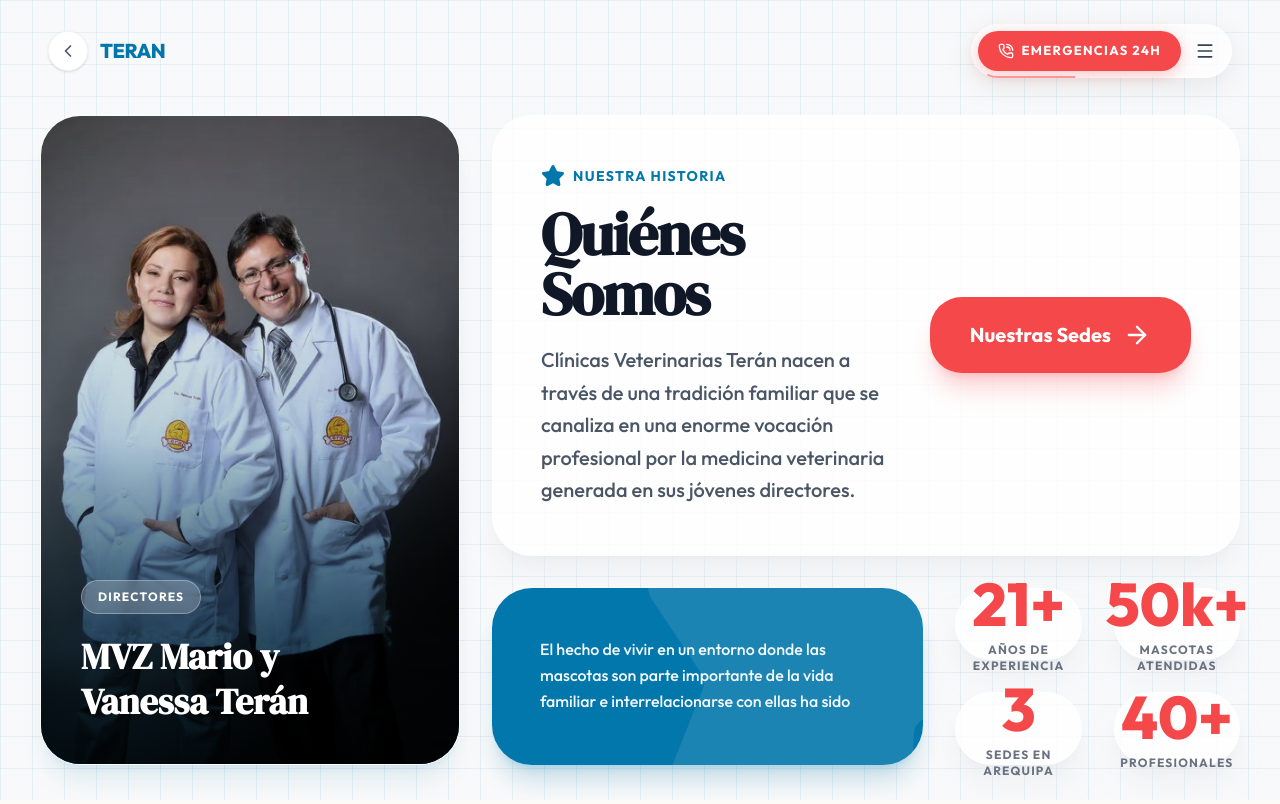
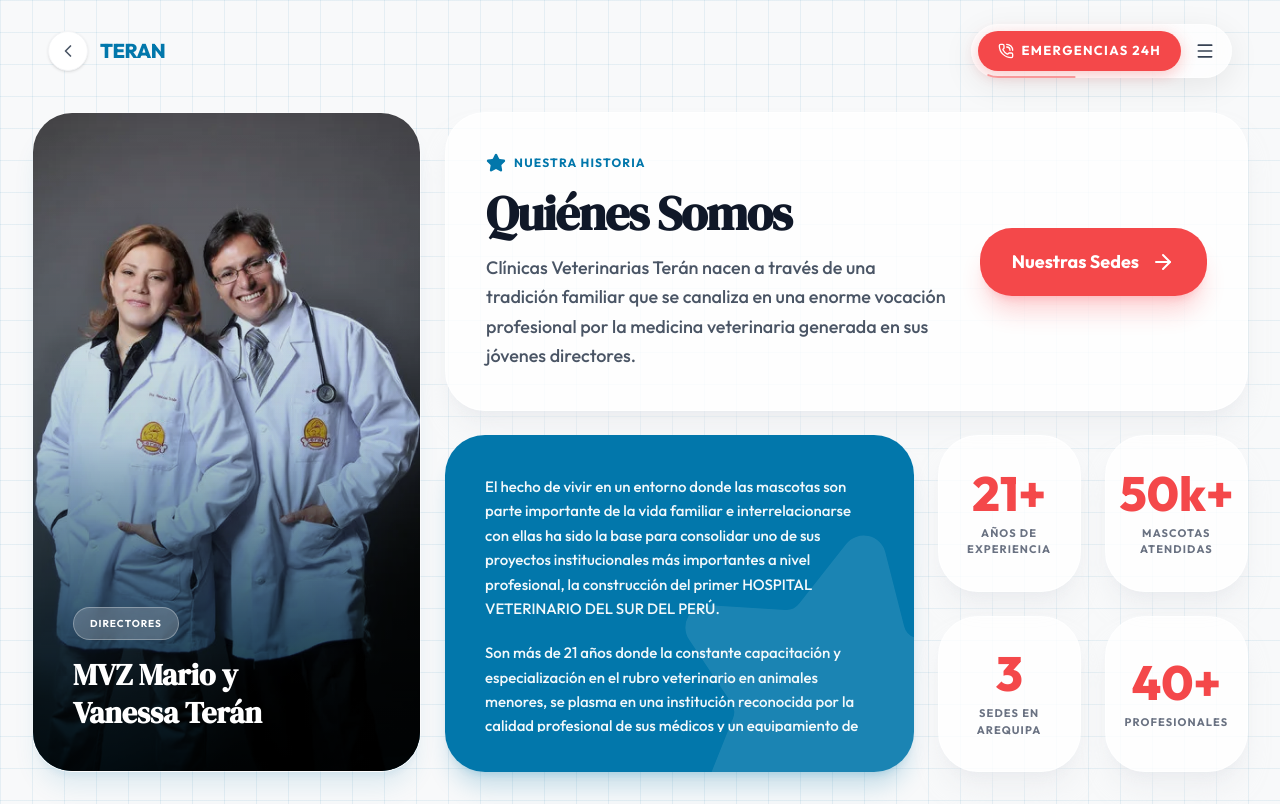
Before and after one commit to pwn27sbx/Teran, a React (Vite) app: page /nosotros in a window 1280 px wide. Built offline with nearby package versions, Linux system fonts and the light colour scheme.

Commit message:
style: adjust Nosotros page to a middle ground scale, preventing oversized scaling on very large displays

```diff
--- a/src/pages/Nosotros.tsx
+++ b/src/pages/Nosotros.tsx
@@ -26,16 +26,16 @@
 
       <Header variant="back" />
 
-      <main className="flex-1 flex flex-col relative z-10 pt-28 pb-8 px-4 lg:px-10 justify-center">
+      <main className="flex-1 flex flex-col relative z-10 pt-28 pb-8 px-4 lg:px-8 justify-center">
         <motion.div
           initial={{ opacity: 0, y: 20 }}
           animate={{ opacity: 1, y: 0 }}
           transition={{ duration: 0.8, ease: [0.16, 1, 0.3, 1] }}
-          className="max-w-[1600px] mx-auto w-full flex flex-col lg:flex-row gap-4 lg:gap-8 items-stretch h-auto lg:h-[calc(100vh-150px)] lg:min-h-[650px]"
+          className="max-w-[1350px] mx-auto w-full flex flex-col lg:flex-row gap-4 lg:gap-6 items-stretch h-auto lg:h-[calc(100vh-140px)] lg:min-h-[650px] lg:max-h-[780px]"
         >
 
           {/* Column 1: Image (Bento Block 1) */}
-          <div className="w-full lg:w-[35%] h-[400px] lg:h-auto relative rounded-[2.5rem] overflow-hidden shadow-xl shadow-[#0277ab]/10 border border-white/40 dark:border-white/10 shrink-0 group">
+          <div className="w-full lg:w-[32%] h-[400px] lg:h-auto relative rounded-[2.5rem] overflow-hidden shadow-xl shadow-[#0277ab]/10 border border-white/40 dark:border-white/10 shrink-0 group">
             <img
               src="/staff.webp"
               alt="MVZ Mario y Vanessa Terán Rivas"
@@ -45,43 +45,43 @@
             <div className="absolute inset-0 bg-gradient-to-t from-black/80 via-black/10 to-transparent" />
 
             <div className="absolute bottom-10 left-10 right-10 text-white">
-              <div className="inline-block bg-white/20 backdrop-blur-md px-4 py-2 rounded-full text-xs uppercase tracking-widest font-bold mb-5 border border-white/30">Directores</div>
-              <h3 className="text-3xl lg:text-4xl font-bold leading-tight">MVZ Mario y<br/>Vanessa Terán</h3>
+              <div className="inline-block bg-white/20 backdrop-blur-md px-4 py-2 rounded-full text-[10px] uppercase tracking-widest font-bold mb-4 border border-white/30">Directores</div>
+              <h3 className="text-2xl lg:text-3xl font-bold leading-tight">MVZ Mario y<br/>Vanessa Terán</h3>
             </div>
           </div>
 
           {/* Column 2: Content wrapper */}
-          <div className="w-full lg:w-[65%] flex flex-col gap-4 lg:gap-8 min-h-0">
+          <div className="w-full lg:w-[68%] flex flex-col gap-4 lg:gap-6 min-h-0">
 
             {/* Top Row: Title + CTA (Bento Block 2) */}
-            <div className="bg-white/80 dark:bg-[#1e1e1e]/80 backdrop-blur-2xl rounded-[2.5rem] p-10 lg:p-12 border border-white/60 dark:border-white/10 shadow-xl shadow-gray-200/50 dark:shadow-none shrink-0 flex flex-col md:flex-row gap-8 items-center justify-between">
+            <div className="bg-white/80 dark:bg-[#1e1e1e]/80 backdrop-blur-2xl rounded-[2.5rem] p-10 lg:p-10 border border-white/60 dark:border-white/10 shadow-xl shadow-gray-200/50 dark:shadow-none shrink-0 flex flex-col md:flex-row gap-8 items-center justify-between">
               <div className="flex-1">
                 <div className="flex items-center gap-2 text-[#0277ab] mb-4">
-                  <Star className="w-6 h-6 fill-current" />
-                  <span className="text-sm font-bold uppercase tracking-widest">Nuestra Historia</span>
+                  <Star className="w-5 h-5 fill-current" />
+                  <span className="text-xs font-bold uppercase tracking-widest">Nuestra Historia</span>
                 </div>
-                <h1 className="text-5xl md:text-6xl font-black text-gray-900 dark:text-white tracking-tight mb-5">Quiénes Somos</h1>
-                <p className="text-gray-600 dark:text-gray-400 text-lg md:text-xl font-medium leading-relaxed max-w-3xl">
+                <h1 className="text-4xl lg:text-5xl font-black text-gray-900 dark:text-white tracking-tight mb-4">Quiénes Somos</h1>
+                <p className="text-gray-600 dark:text-gray-400 text-base lg:text-lg font-medium leading-relaxed max-w-3xl">
                   Clínicas Veterinarias Terán nacen a través de una tradición familiar que se canaliza en una enorme vocación profesional por la medicina veterinaria generada en sus jóvenes directores.
                 </p>
               </div>
               <Link
                 to="/emergencias"
-                className="shrink-0 bg-[#f4484a] text-white px-10 py-6 rounded-[2rem] font-bold shadow-xl shadow-red-500/20 hover:scale-105 transition-all flex items-center gap-3 text-xl"
+                className="shrink-0 bg-[#f4484a] text-white px-8 py-5 rounded-[2rem] font-bold shadow-xl shadow-red-500/20 hover:scale-105 transition-all flex items-center gap-3 text-lg"
               >
-                Nuestras Sedes <ArrowRight className="w-7 h-7" />
+                Nuestras Sedes <ArrowRight className="w-6 h-6" />
               </Link>
             </div>
 
             {/* Bottom Row: Story + Stats */}
-            <div className="flex flex-col md:flex-row gap-4 lg:gap-8 flex-1 min-h-0">
+            <div className="flex flex-col md:flex-row gap-4 lg:gap-6 flex-1 min-h-0">
 
               {/* Story (Bento Block 3) */}
-              <div className="w-full md:w-[60%] bg-[#0277ab] rounded-[2.5rem] p-10 lg:p-12 text-white flex flex-col justify-center shadow-xl shadow-[#0277ab]/20 relative overflow-hidden">
+              <div className="w-full md:w-[60%] bg-[#0277ab] rounded-[2.5rem] p-8 lg:p-10 text-white flex flex-col justify-center shadow-xl shadow-[#0277ab]/20 relative overflow-hidden">
                 <div className="absolute -bottom-24 -right-24 opacity-10 rotate-12 pointer-events-none">
-                  <Star className="w-[400px] h-[400px] fill-current" />
+                  <Star className="w-[350px] h-[350px] fill-current" />
                 </div>
-                <div className="relative z-10 space-y-5 lg:space-y-6 text-sm lg:text-base leading-relaxed text-white/95 font-medium overflow-y-auto pr-3 custom-scrollbar">
+                <div className="relative z-10 space-y-4 lg:space-y-5 text-sm lg:text-[15px] leading-relaxed text-white/95 font-medium overflow-y-auto pr-3 custom-scrollbar">
                   <p>
                     El hecho de vivir en un entorno donde las mascotas son parte importante de la vida familiar e interrelacionarse con ellas ha sido la base para consolidar uno de sus proyectos institucionales más importantes a nivel profesional, la construcción del primer HOSPITAL VETERINARIO DEL SUR DEL PERÚ.
                   </p>
@@ -95,11 +95,11 @@
               </div>
 
               {/* Stats Grid (Bento Block 4) */}
-              <div className="w-full md:w-[40%] grid grid-cols-2 grid-rows-2 gap-4 lg:gap-8 shrink-0 md:shrink">
+              <div className="w-full md:w-[40%] grid grid-cols-2 grid-rows-2 gap-4 lg:gap-6 shrink-0 md:shrink">
                 {stats.map((stat, i) => (
                   <div key={i} className="bg-white/80 dark:bg-[#1e1e1e]/80 backdrop-blur-2xl rounded-[2.5rem] border border-white/60 dark:border-white/10 flex flex-col items-center justify-center p-6 shadow-xl shadow-gray-200/50 dark:shadow-none hover:-translate-y-1 transition-transform cursor-default">
-                    <span className="text-5xl lg:text-6xl font-black text-[#f4484a] mb-2">{stat.value}</span>
-                    <span className="text-[11px] lg:text-xs font-bold uppercase tracking-widest text-gray-500 text-center">{stat.label}</span>
+                    <span className="text-4xl lg:text-5xl font-black text-[#f4484a] mb-2">{stat.value}</span>
+                    <span className="text-[10px] lg:text-[11px] font-bold uppercase tracking-widest text-gray-500 text-center">{stat.label}</span>
                   </div>
                 ))}
               </div>
```
